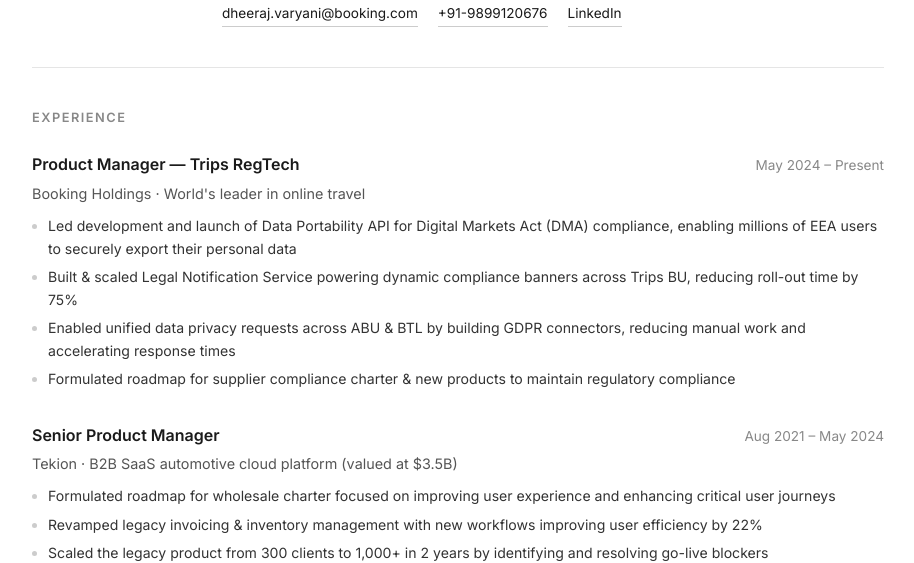
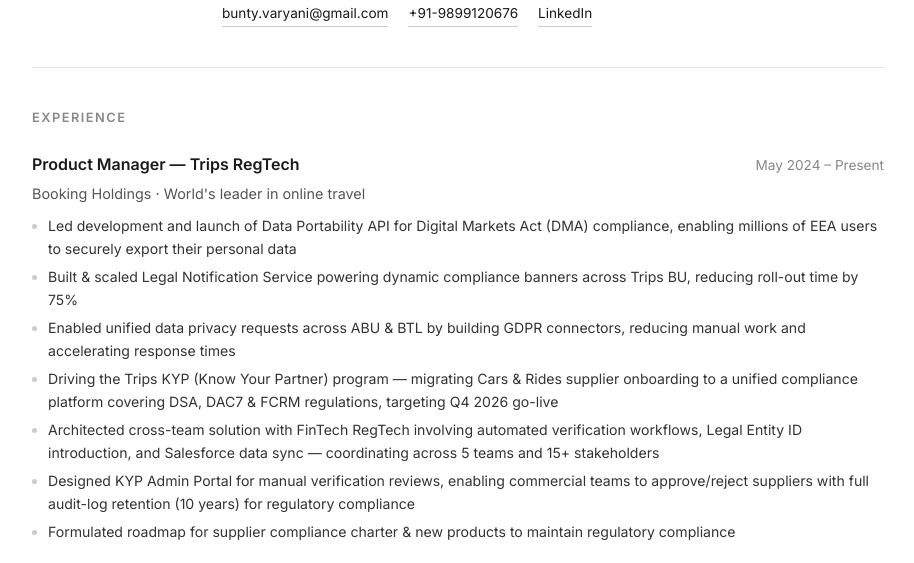
Before and after one commit to dheeraj-varyani-pm/dheeraj-varyani-pm.github.io, a plain HTML site: page index.html in a window 1280 px wide. Shown: the part 241-804 px from the top of the page, without its empty margins (182-1096 px from the left). Drawn offline with Linux system fonts and the light colour scheme.

Commit message:
Update email to personal and add KYP project to experience

```diff
--- a/index.html
+++ b/index.html
@@ -250,7 +250,7 @@
                     <p class="title">Product Manager | Regulatory Technology @ Booking Holdings</p>
                     <p class="summary">8+ years across B2C & B2B internet companies in Travel, SaaS, Fintech & E-commerce. Combining a software engineering foundation with product leadership to build scalable, compliant, and user-centric products.</p>
                     <div class="contact-links">
-                        <a href="mailto:dheeraj.varyani@booking.com">dheeraj.varyani@booking.com</a>
+                        <a href="mailto:bunty.varyani@gmail.com">bunty.varyani@gmail.com</a>
                         <a href="tel:+919899120676">+91-9899120676</a>
                         <a href="https://www.linkedin.com/in/dheerajvaryani/" target="_blank">LinkedIn</a>
                     </div>
@@ -271,6 +271,9 @@
                     <li>Led development and launch of Data Portability API for Digital Markets Act (DMA) compliance, enabling millions of EEA users to securely export their personal data</li>
                     <li>Built & scaled Legal Notification Service powering dynamic compliance banners across Trips BU, reducing roll-out time by 75%</li>
                     <li>Enabled unified data privacy requests across ABU & BTL by building GDPR connectors, reducing manual work and accelerating response times</li>
+                    <li>Driving the Trips KYP (Know Your Partner) program — migrating Cars & Rides supplier onboarding to a unified compliance platform covering DSA, DAC7 & FCRM regulations, targeting Q4 2026 go-live</li>
+                    <li>Architected cross-team solution with FinTech RegTech involving automated verification workflows, Legal Entity ID introduction, and Salesforce data sync — coordinating across 5 teams and 15+ stakeholders</li>
+                    <li>Designed KYP Admin Portal for manual verification reviews, enabling commercial teams to approve/reject suppliers with full audit-log retention (10 years) for regulatory compliance</li>
                     <li>Formulated roadmap for supplier compliance charter & new products to maintain regulatory compliance</li>
                 </ul>
             </div>
```
